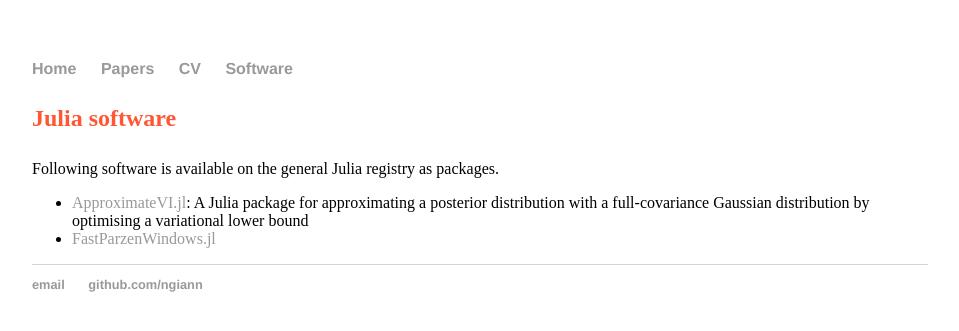
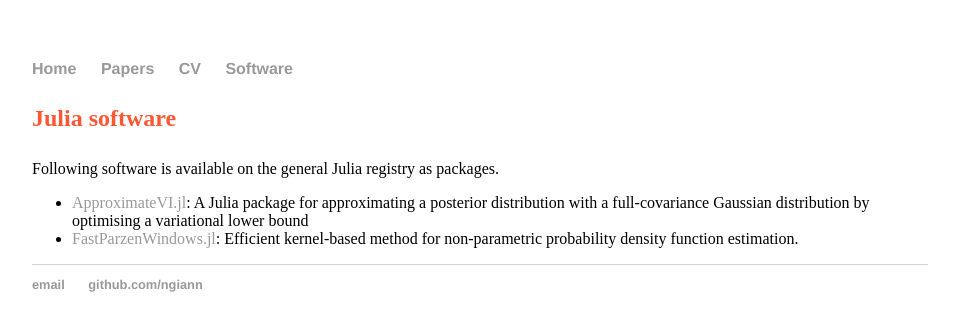
Before and after one commit to ngiann/ngiann.github.io, a Jekyll site: the page built from software/index.md, in a window 1280 px wide. Shown: the top 331 px of the page, without its empty margins (160-1119 px from the left). Built offline with Jekyll 4.4.1, drawn with Linux system fonts in a browser that asks for light colours.

Commit message:
Update index.md

```diff
--- a/software/index.md
+++ b/software/index.md
@@ -10,7 +10,8 @@ Following software is available on the general Julia registry as packages.
 
 <ul>
   <li><a href="https://github.com/ngiann/ApproximateVI.jl">ApproximateVI.jl</a>: A Julia package for approximating a posterior distribution with a full-covariance Gaussian distribution by optimising a variational lower bound</li>
-  <li><a href="https://github.com/ngiann/FastParzenWindows.jl">FastParzenWindows.jl</a></li>
+  <li><a href="https://github.com/ngiann/FastParzenWindows.jl">FastParzenWindows.jl</a>: Efficient kernel-based method for non-parametric probability
+density function estimation.</li>
 </ul>
 
 </div><!-- /.blurb -->
```
